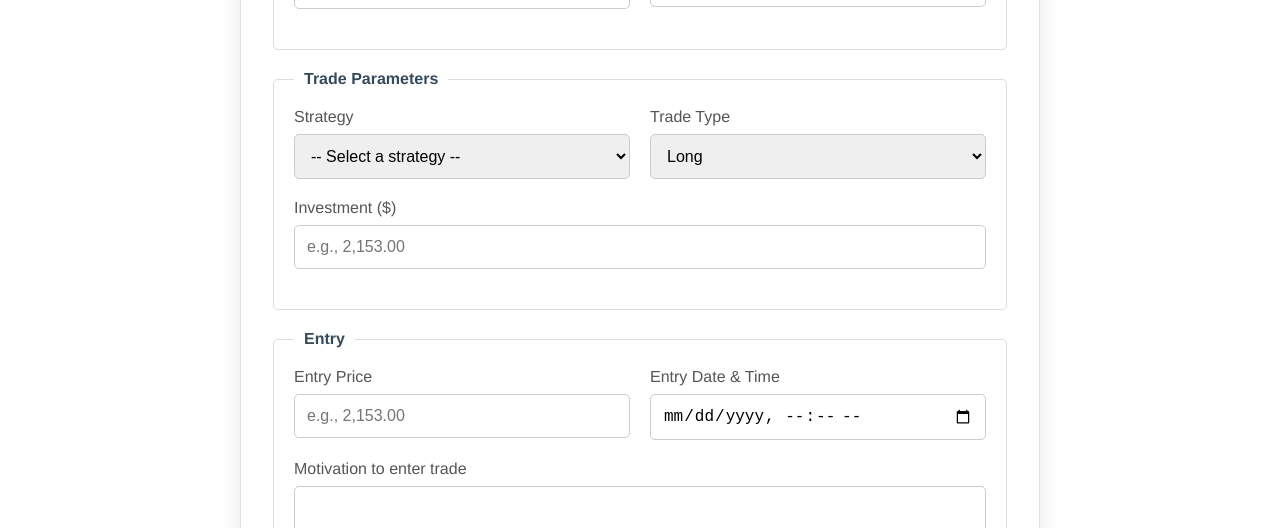
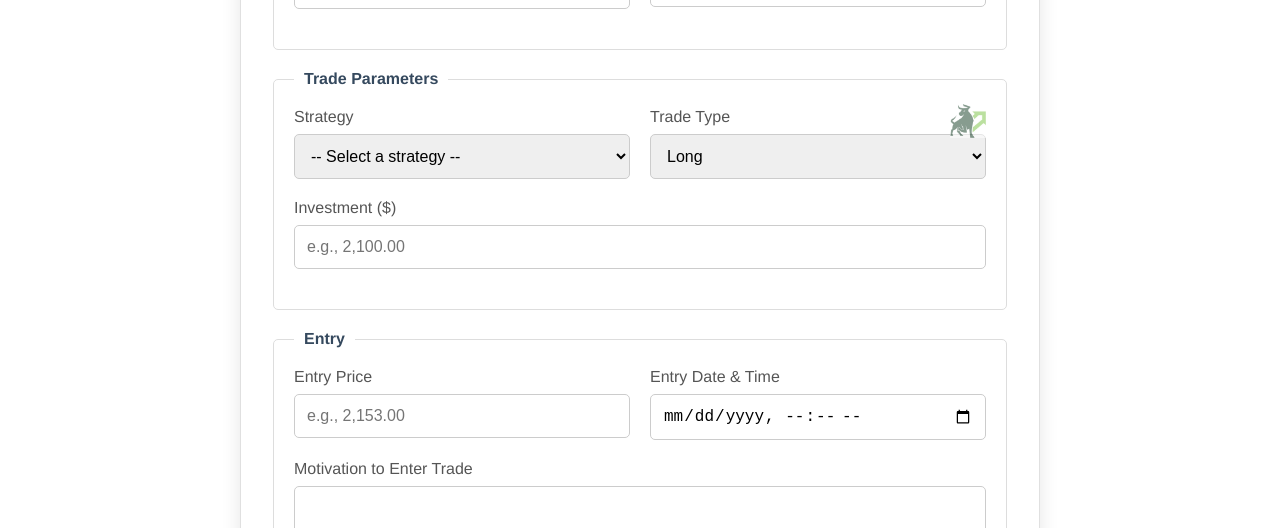
Before and after one commit to angel0311/trading-journal-app, a Vue app: page /add in a window 1280 px wide. Shown: the part 398-926 px from the top of the page. Built offline with nearby package versions, Linux system fonts and the light colour scheme.

Commit message:
Add New Trade

```diff
--- a/src/views/TradeForm.vue
+++ b/src/views/TradeForm.vue
@@ -30,6 +30,12 @@
 
       <fieldset>
         <legend>Trade Parameters</legend>
+        <div v-if="trade.tradeType === 'long'" class="trade-icon">
+            <img :src="bullIcon" alt="Bull market icon">
+        </div>
+        <div v-if="trade.tradeType === 'short'" class="trade-icon">
+            <img :src="bearIcon" alt="Bear market icon">
+        </div>
          <div class="form-grid">
             <div class="form-group">
                 <label for="strategy">Strategy</label>
@@ -50,7 +56,7 @@
         </div>
         <div class="form-group">
             <label for="investment">Investment ($)</label>
-            <input id="investment" type="number" step="0.01" v-model="trade.investment" placeholder="e.g., 2,153.00">
+            <input id="investment" type="number" step="100" v-model="trade.investment" placeholder="e.g., 2,100.00">
         </div>
       </fieldset>
 
@@ -67,7 +73,7 @@
           </div>
         </div>
         <div class="form-group">
-          <label for="motivation">Motivation to enter trade</label>
+          <label for="motivation">Motivation to Enter Trade</label>
           <textarea id="motivation" v-model="trade.motivation" rows="4"></textarea>
         </div>
         <div class="form-group form-group--row">
@@ -94,7 +100,7 @@
           </div>
       </div>
         <div class="form-group">
-          <label for="outcome">How the trade went</label>
+          <label for="outcome">How The Trade Went</label>
           <textarea id="outcome" v-model="trade.outcome" rows="4"></textarea>
         </div>
         <div class="form-group form-group--row">
@@ -122,12 +128,17 @@
 
 <script>
 import axios from 'axios';
+import bullIcon from '@/assets/bull.png';
+import bearIcon from '@/assets/bear.png';
 
 export default {
   name: 'TradeForm',
   data() {
     return {
       trade: this.getInitialTradeObject(),
+      // Make icons available to the template
+      bullIcon,
+      bearIcon,
       statusMessage: '',
       statusType: ''
     };
@@ -166,7 +177,7 @@ export default {
         const numberValue = parseFloat(cleanedValue);
         this.trade.finalPrice = isNaN(numberValue) ? null : numberValue;
       }
-    }
+    },
   },
   methods: {
     getInitialTradeObject() {
@@ -243,6 +254,7 @@ fieldset {
   border-radius: 5px;
   padding: 20px;
   margin-bottom: 20px;
+  position: relative; /* For icon positioning */
 }
 
 legend {
@@ -352,6 +364,21 @@ textarea {
   gap: 20px;
 }
 
+.trade-icon {
+  position: absolute;
+  top: 15px;
+  right: 20px;
+  width: 36px;
+  height: 36px;
+  opacity: 0.5;
+}
+
+.trade-icon img {
+  width: 100%;
+  height: 100%;
+  object-fit: contain;
+}
+
 .checkbox-group {
   display: flex;
   align-items: center;
```
Also changed, not shown: src/assets/bear.png (added), src/assets/bull.png (added).
